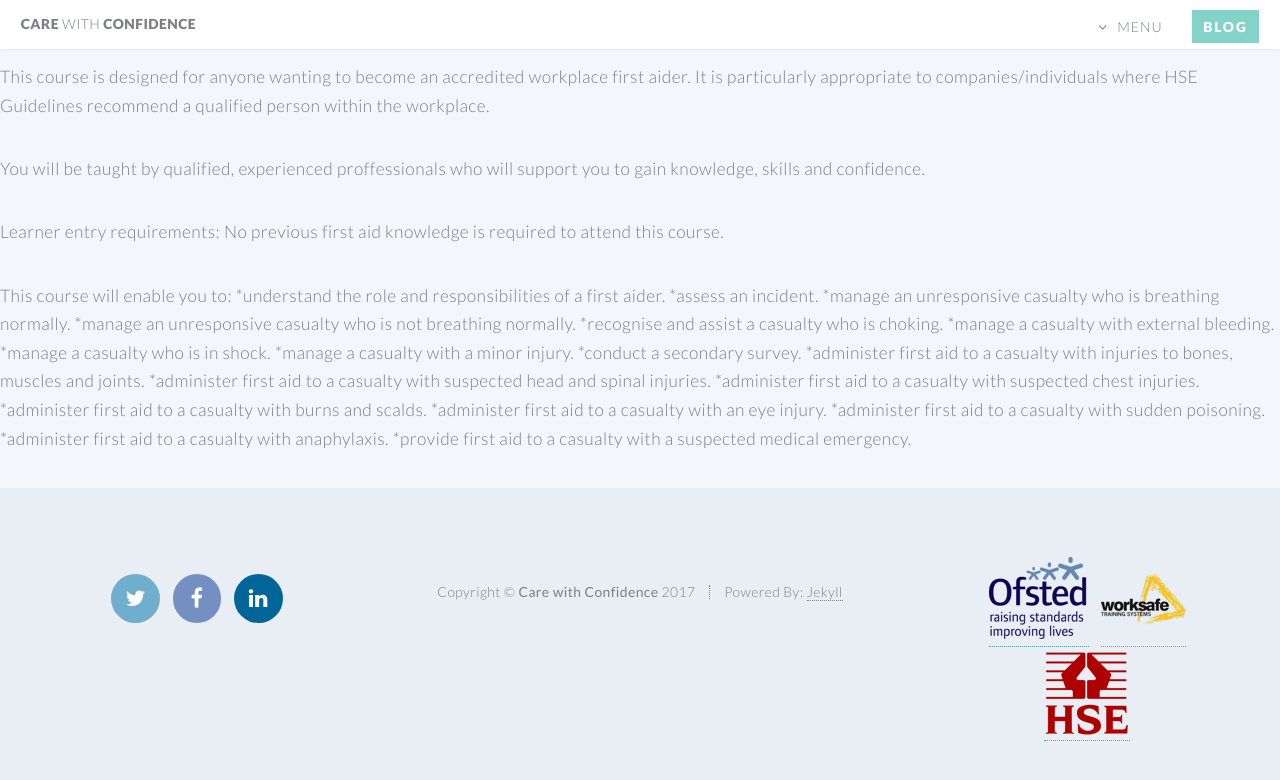
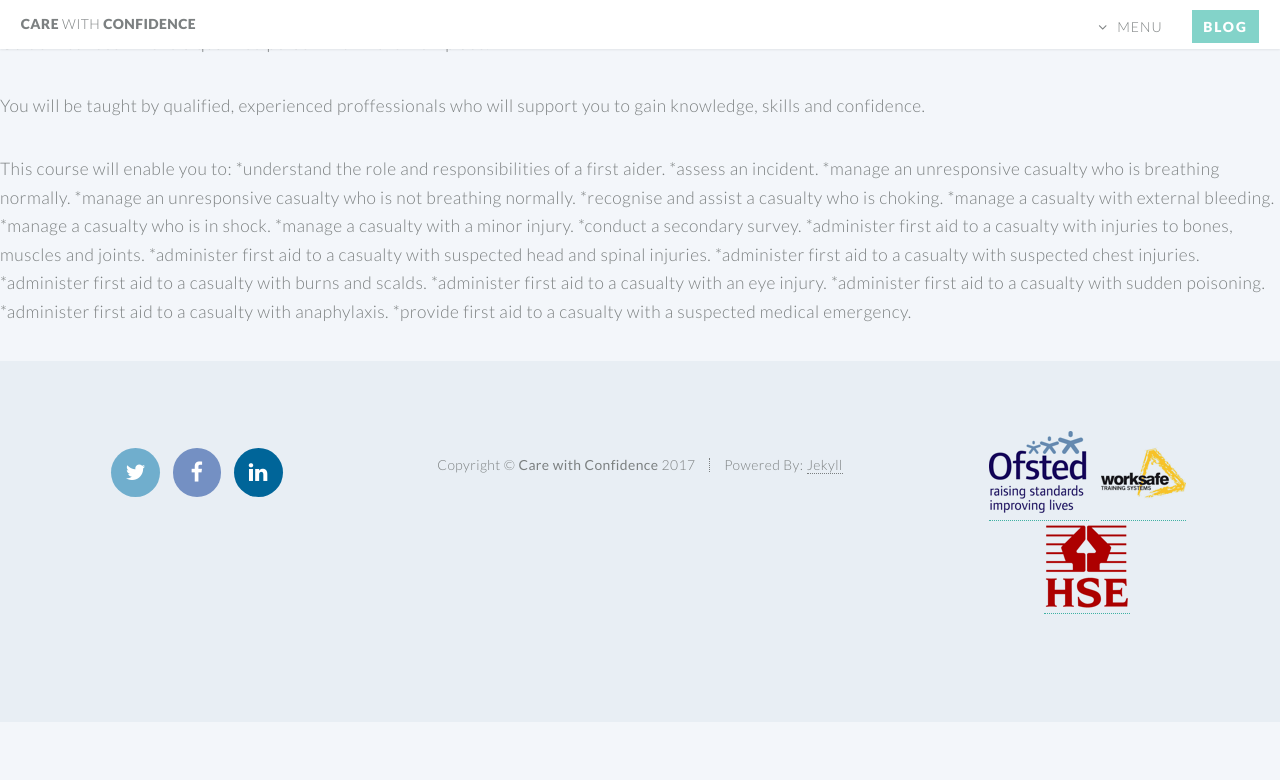
Before and after one commit to CareWithConfidence/carewithconfidence.github.io, a Jekyll site: the page built from _courses/3-day-faw.md, in a window 1280 px wide. Shown: the top 780 px of the page. Built offline with Jekyll 4.4.1, drawn with Linux system fonts in a browser that asks for light colours.

Commit message:
Change to course data

```diff
--- a/_courses/3-day-faw.md
+++ b/_courses/3-day-faw.md
@@ -2,16 +2,13 @@
 layout: course
 title: "Level 3 Award First Aid at Work"
 duration: "3 Days (18 hours)"
+prerequisite: "No previous first aid knowledge is required to attend this course."
+qualification: "Level 3 Award in First Aid at Work (QCF) (FAW)"
 ---
-
-Level 3 Award in First Aid at Work (QCF) (FAW)
 
 This course is designed for anyone wanting to become an accredited workplace first aider. It is particularly appropriate to companies/individuals where HSE Guidelines recommend a qualified person within the workplace.
 
 You will be taught by qualified, experienced proffessionals who will support you to gain knowledge, skills and confidence.
-
-Learner entry requirements:
-No previous first aid knowledge is required to attend this course.
 
 This course will enable you to:
 *understand the role and responsibilities of a first aider.
```
Also changed, not shown: _courses/cpr-aed.md (+2 -5 lines), _courses/efaw-1-day.md (+2 -6 lines), _courses/paediatric-first-aid.md (+2 -6 lines), _courses/parents-first-aid.md (+1 -0 lines).
